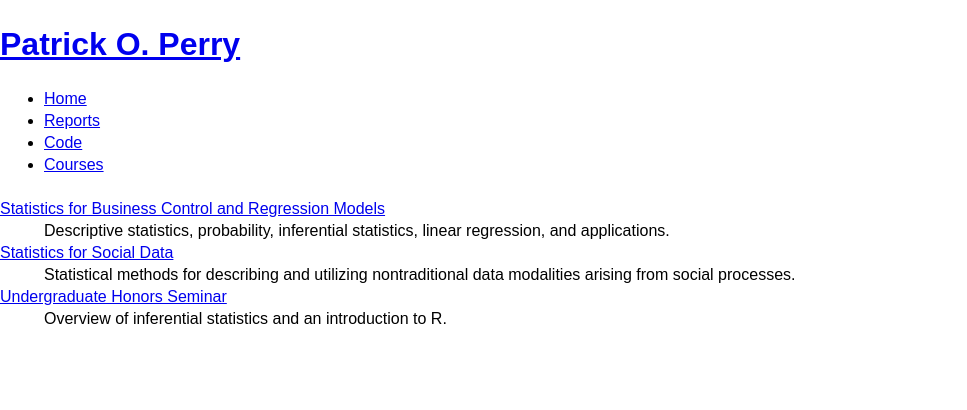
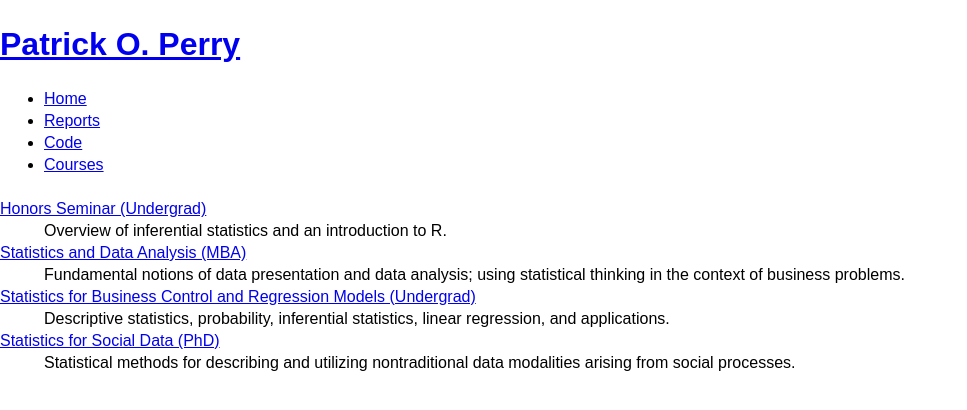
Before and after one commit to patperry/patperry.github.com, a Jekyll site: the page built from courses/index.html, in a window 1280 px wide. Shown: the top 410 px of the page, without its empty margins (0-967 px from the left). Built offline with Jekyll 4.4.1, drawn with Linux system fonts in a browser that asks for light colours.

Commit message:
Add link to cor1305

```diff
--- a/courses/index.html
+++ b/courses/index.html
@@ -6,7 +6,22 @@ title: Patrick O. Perry - Courses
 <div class="courses">
   <dl>
     <dt>
-    <a href="/course/ub0103">Statistics for Business Control and Regression Models</a>
+      <a href="/course/honors">Honors Seminar (Undergrad)</a>
+    </dt>
+    <dd>
+      Overview of inferential statistics and an introduction to R.
+    </dd>
+
+    <dt>
+    <a href="/course/cor1305">Statistics and Data Analysis (MBA)</a>
+    </dt>
+    <dd>
+      Fundamental notions of data presentation and data analysis; using statistical thinking
+      in the context of business problems.
+    </dd>
+
+    <dt>
+    <a href="/course/ub0103">Statistics for Business Control and Regression Models (Undergrad)</a>
     </dt>
     <dd>
       Descriptive statistics, probability, inferential statistics, linear
@@ -14,18 +29,10 @@ title: Patrick O. Perry - Courses
     </dd>
 
     <dt>
-      <a href="/course/ssd">Statistics for Social Data</a>
+      <a href="/course/ssd">Statistics for Social Data (PhD)</a>
     </dt>
     <dd>
       Statistical methods for describing and utilizing nontraditional data modalities arising from social processes.
     </dd>
-
-    <dt>
-      <a href="/course/honors">Undergraduate Honors Seminar</a>
-    </dt>
-    <dd>
-      Overview of inferential statistics and an introduction to R.
-    </dd>
-
   </dl>
 </div>
```
